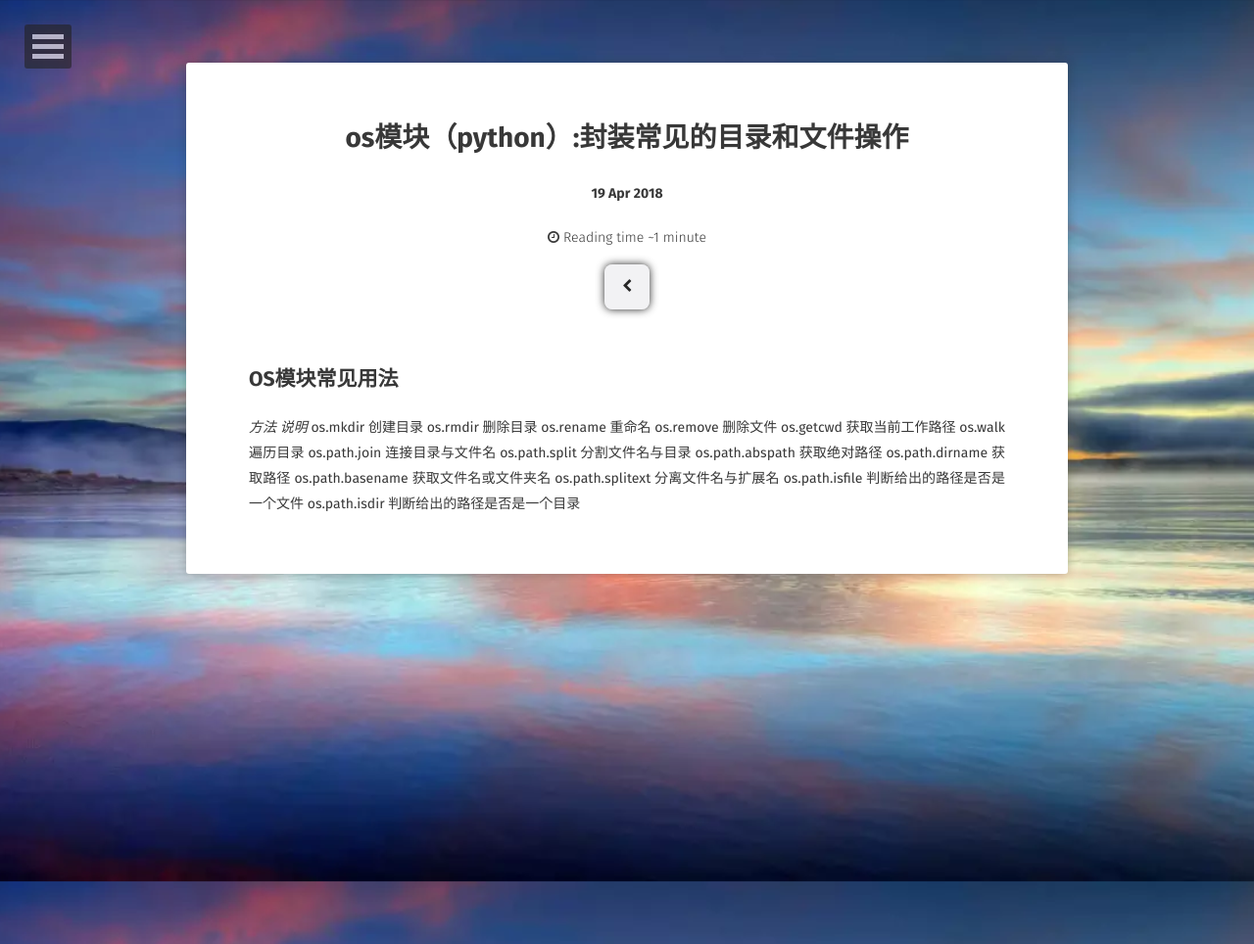
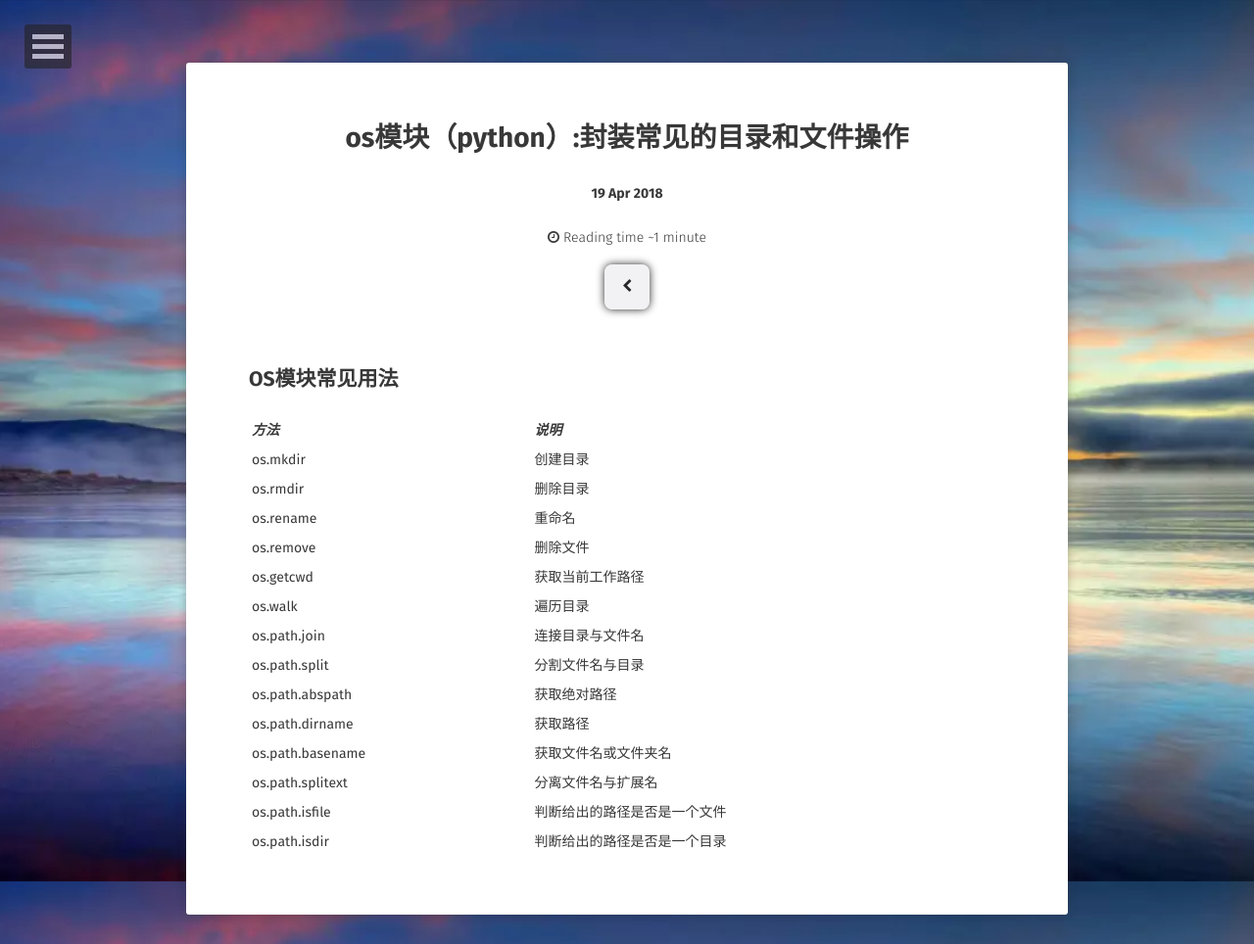
Before and after one commit to xmxxiong/xmxxiong.github.io, a Jekyll site: the page built from _posts/2018-04-19-os-python-post.md, in a window 1280 px wide. Shown: the whole page at 98% size. Built offline with Jekyll 4.4.1, drawn with Linux system fonts in a browser that asks for light colours; some web fonts are replaced; comment, search, counter and statistics services are not loaded.

Commit message:
add table for os

```diff
--- a/_posts/2018-04-19-os-python-post.md
+++ b/_posts/2018-04-19-os-python-post.md
@@ -9,18 +9,19 @@ comments: true
 
 ## **OS模块常见用法**
 
-*方法*	           *说明*
-os.mkdir	          创建目录
-os.rmdir	          删除目录
-os.rename	          重命名
-os.remove	          删除文件
-os.getcwd	          获取当前工作路径
-os.walk	              遍历目录
-os.path.join	      连接目录与文件名
-os.path.split	      分割文件名与目录
-os.path.abspath	      获取绝对路径
-os.path.dirname	      获取路径
-os.path.basename	  获取文件名或文件夹名
-os.path.splitext	  分离文件名与扩展名
-os.path.isfile	      判断给出的路径是否是一个文件
-os.path.isdir	      判断给出的路径是否是一个目录
+|*方法*	           |*说明*                      |
+|:-------------------|:---------------------------|
+|os.mkdir	         | 创建目录                   |
+|os.rmdir	         | 删除目录                   |
+|os.rename	         | 重命名                     |
+|os.remove	         | 删除文件                    |
+|os.getcwd	         | 获取当前工作路径             |
+|os.walk	         | 遍历目录                    |
+|os.path.join	     | 连接目录与文件名             |
+|os.path.split	     | 分割文件名与目录             |
+|os.path.abspath	 | 获取绝对路径                |
+|os.path.dirname	 | 获取路径                    |
+|os.path.basename	 | 获取文件名或文件夹名         |
+|os.path.splitext	 | 分离文件名与扩展名           |
+|os.path.isfile	     | 判断给出的路径是否是一个文件  |
+|os.path.isdir	     | 判断给出的路径是否是一个目录  |
```
